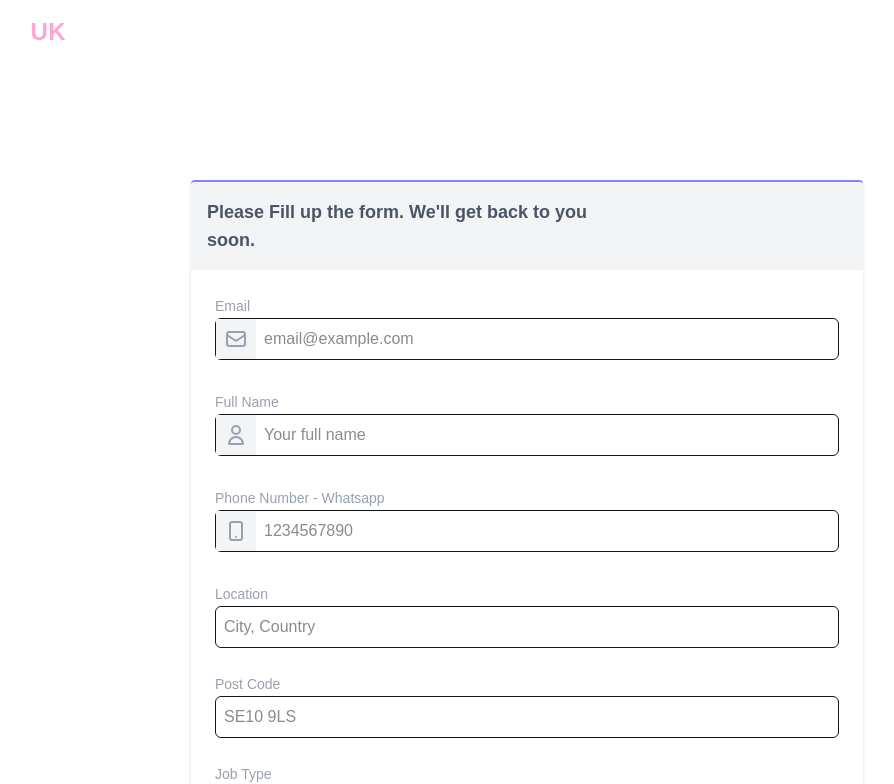
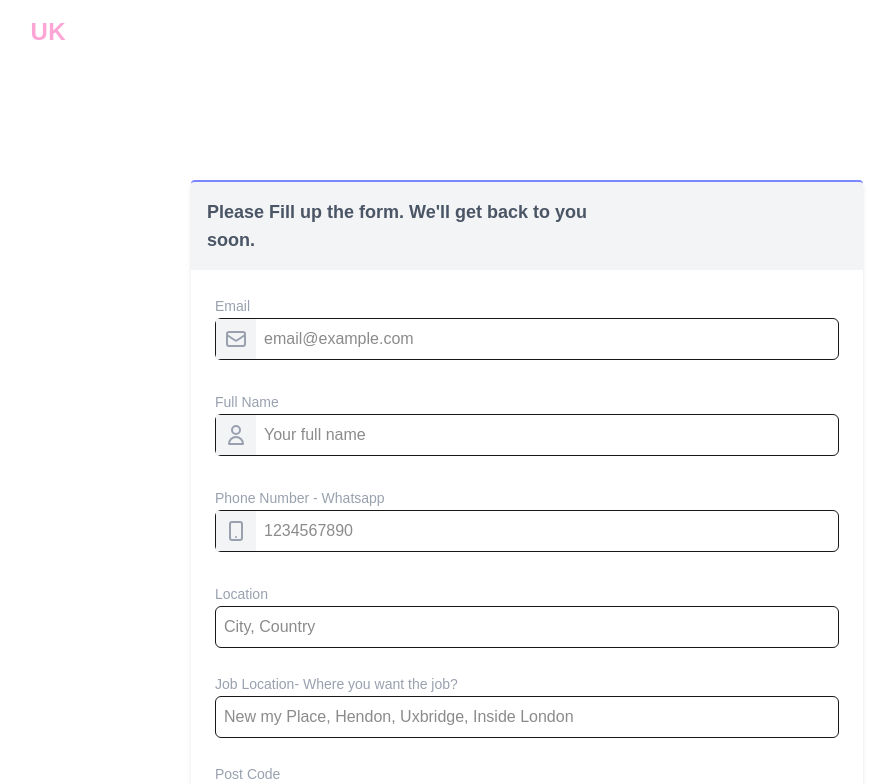
Before and after one commit to ryuk321/careerliftuk, a Next.js app: page /forms in a window 1280 px wide. Shown: the top 784 px of the page, without its empty margins (113-1007 px from the left). Built offline with nearby package versions, Linux system fonts and the light colour scheme.

Commit message:
New Updates on the Form1

```diff
--- a/pages/api/write-to-sheet.js
+++ b/pages/api/write-to-sheet.js
@@ -6,7 +6,7 @@ export default async function handler(req, res) {
 
 
 //   This is for Sheet Applications
-  const { fullName, email, phone, location, postcode, jobType, bio } = req.body;
+  const { fullName, email, phone, location,jobLocation, postcode, jobType, bio } = req.body;
 
   // Optional: validate fields
   if (!fullName || !email || !phone) {
@@ -22,7 +22,7 @@ export default async function handler(req, res) {
       range: 'Applications!A:F',
       valueInputOption: 'USER_ENTERED',
       requestBody: {
-        values: [[now,fullName, email, phone, location, postcode, jobType, bio]],
+        values: [[now,fullName, email, phone, location,jobLocation, postcode, jobType, bio]],
       },
     });
 
--- a/pages/forms.tsx
+++ b/pages/forms.tsx
@@ -9,6 +9,7 @@ export default function ApplyForm() {
     email: "",
     phone: "",
     location: "",
+    jobLocation: "",
     postcode:"",
     jobType: "",
     bio: ""
@@ -125,6 +126,18 @@ export default function ApplyForm() {
               placeholder="City, Country"
             />
           </div>
+             {/* JOb Location */}
+          <div>
+            <label className="text-sm text-gray-400">Job Location- Where you want the job?</label>
+            <input
+              type="text"
+              name="jobLocation"
+              value={formData.jobLocation}
+              onChange={handleChange}
+              className="w-full border rounded-md p-2 focus:outline-none focus:text-gray-600"
+              placeholder="New my Place, Hendon, Uxbridge, Inside London"
+            />
+          </div>
            {/* Post Code  Pickup*/}
           <div>
             <label className="text-sm text-gray-400">Post Code</label>
--- a/pages/job-register.tsx
+++ b/pages/job-register.tsx
@@ -10,6 +10,7 @@ export default function ApplyForm() {
     email: "",
     phone: "",
     location: "",
+
     postcode:"",
     jobType: "",
     description: "",
@@ -147,6 +148,7 @@ export default function ApplyForm() {
               placeholder="City, Country"
             />
           </div>
+
            {/* Post Code  Pickup*/}
           <div>
             <label className="text-sm text-gray-400">Post Code</label>
@@ -187,7 +189,7 @@ export default function ApplyForm() {
           <div>
             <label className="text-sm text-gray-400">Suitable For Whom</label>
             <select
-              name="forWhom"
+              name="forwhom"
               value={formData.forwhom}
               onChange={handleChange}
               className="w-full border rounded-md p-2 focus:outline-none focus:text-gray-600"
```
